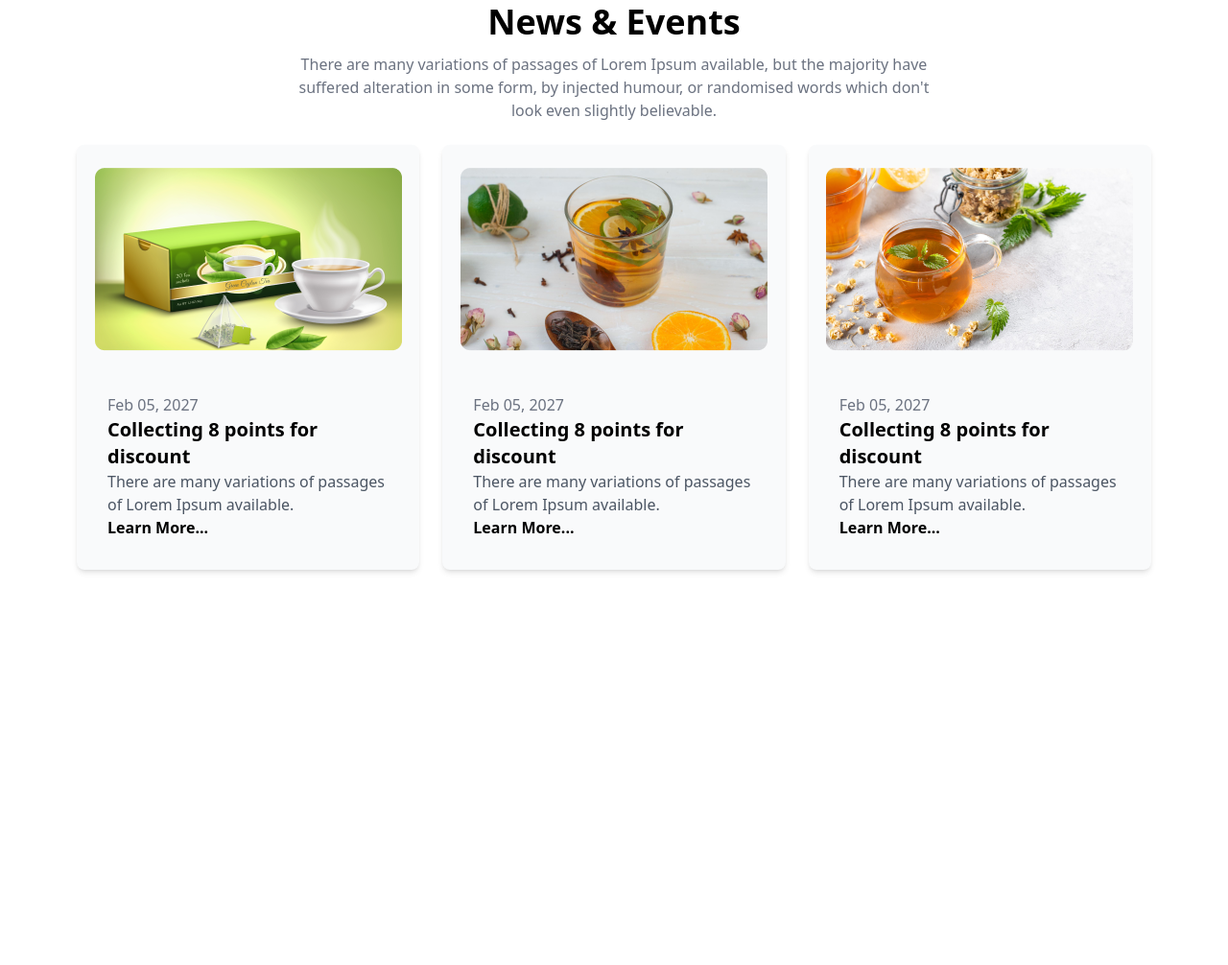
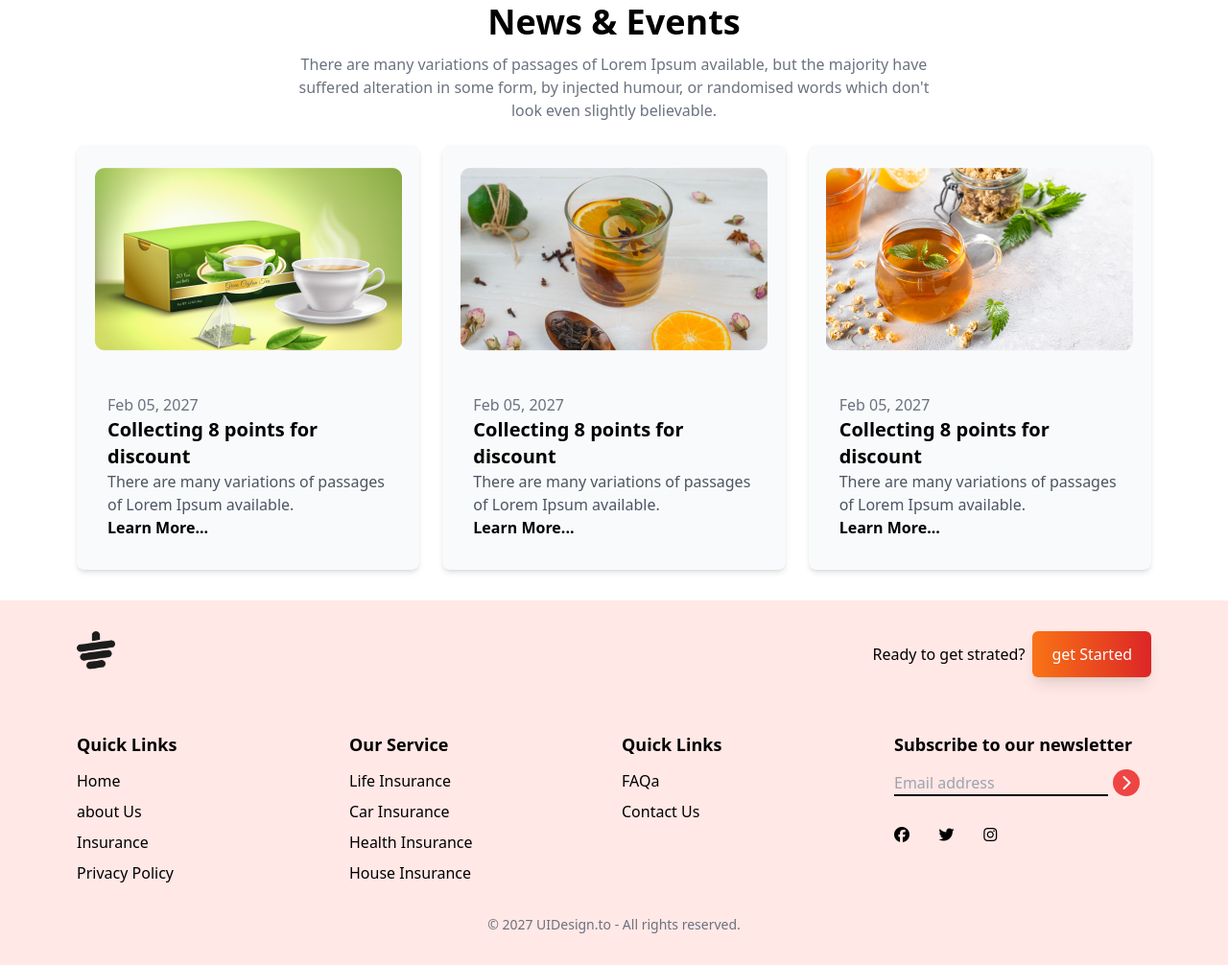
Before and after one commit to DeveloperMonirBD/tea-house-using-tailwind, a website built with Vite: page index.html in a window 1280 px wide. Shown: the part 2577-3583 px from the top of the page at 96% size. Before the commit the page ends 3203 px from the top, so only its background shows below. Built offline with nearby package versions, Linux system fonts and the light colour scheme.

Commit message:
footer section done

```diff
--- a/index.html
+++ b/index.html
@@ -258,6 +258,78 @@
 
   </main>
 
+  <footer class="bg-[#FFE8E6]">
+    <div class="max-w-screen-xl mx-auto px-4 md:px-16 lg:px-20 ">
+      <div class="mx-auto py-8">
+        <!-- logo  -->
+         <div class="mb-8 flex justify-between items-start">
+          <img class="mb-8 size-10" src="./images/cup.png" alt="">
+          <div class="flex items-center gap-2">
+            <h4>Ready to get strated?</h4>
+            <button class="bg-gradient-to-r from-orange-500 to-red-600 px-5 py-3 text-white font-medium rounded-md shadow-lg">get Started</button>
+          </div>
+         </div>
+         <!-- links  -->
+          <div class="grid grid-cols-2 lg:grid-cols-4 gap-4">
+            <!-- first column  -->
+             <div>
+              <h3 class="font-bold text-lg mb-3">Quick Links</h3>
+              <ul class="space-y-2">
+                <li><a class="hover:text-orange-600" href="#">Home</a></li>
+                <li><a class="hover:text-orange-600" href="#">about Us</a></li>
+                <li><a class="hover:text-orange-600" href="#">Insurance</a></li>
+                <li><a class="hover:text-orange-600" href="#">Privacy Policy</a></li>
+              </ul>
+
+             </div>
+
+            <!-- second column  -->
+             <div>
+              <h3 class="font-bold text-lg mb-3">Our Service</h3>
+              <ul class="space-y-2">
+                <li><a class="hover:text-orange-600" href="#">Life Insurance</a></li>
+                <li><a class="hover:text-orange-600" href="#">Car Insurance</a></li>
+                <li><a class="hover:text-orange-600" href="#">Health Insurance</a></li>
+                <li><a class="hover:text-orange-600" href="#">House Insurance</a></li>
+              </ul>
+
+             </div>
+
+            <!-- third column  -->
+             <div>
+              <h3 class="font-bold text-lg mb-3">Quick Links</h3>
+              <ul class="space-y-2">
+                <li><a class="hover:text-orange-600" href="#">FAQa</a></li>
+                <li><a class="hover:text-orange-600" href="#">Contact Us</a></li>
+              </ul>
+
+             </div>
+
+             <!-- fourth column  -->
+              <div>
+                <h3 class="font-bold text-lg mb-3">Subscribe to our newsletter</h3>
+                <div class="flex flex-col space-y-2">
+                  <div>
+                    <input class="bg-transparent border-b-2 border-black w-4/6 md:w-5/6" type="text" placeholder="Email address">
+                    <i class="fa-solid fa-chevron-right w-7 h-7 bg-red-500 text-white rounded-full inline-flex justify-center items-center"></i>
+
+                    <div class="flex justify-between  w-2/5 mb-2 mt-8">
+                      <i class="fa-brands fa-facebook"></i>
+                      <i class="fa-brands fa-twitter"></i>
+                      <i class="fa-brands fa-instagram"></i>
+                    </div>
+                  </div>
+                </div>
+              </div>
+          </div>
+          <div class="text-center pt-4 mt-4">
+            <p class="text-sm text-gray-500">© 2027 UIDesign.to - All rights reserved.</p>
+          </div>
+
+      </div>
+    </div>
+  </footer>
+
 
 
 
```
